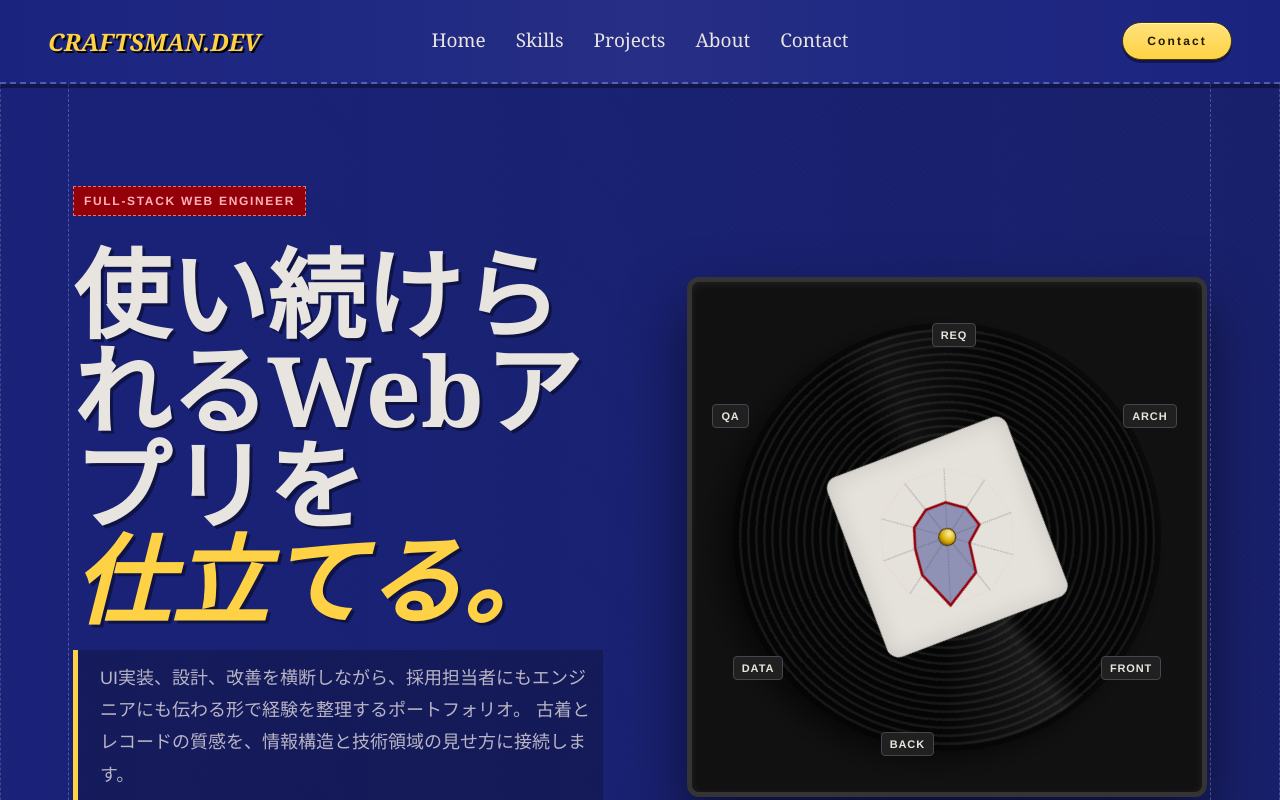
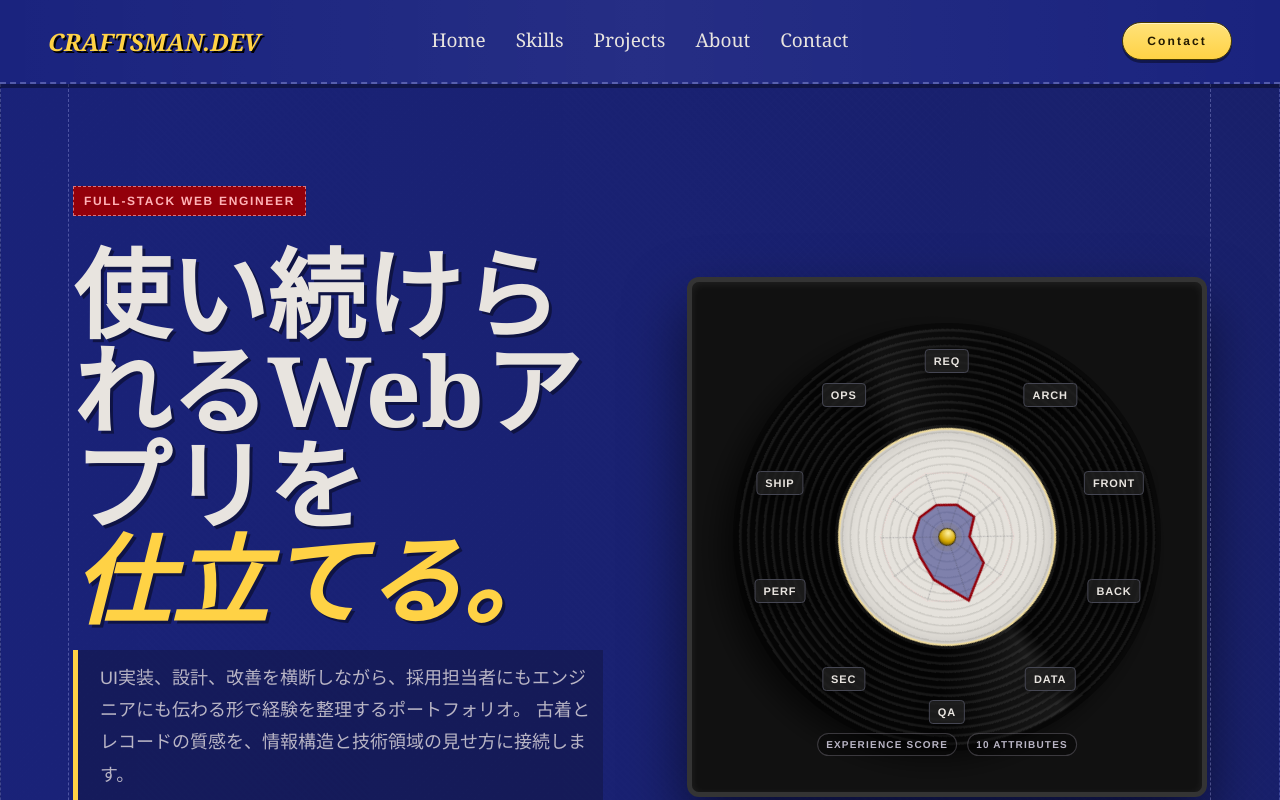
Before and after one commit to chuchu2525/portfolio, a Next.js app: page / in a window 1280 px wide. Shown: the top 800 px of the page. Built offline with nearby package versions, Linux system fonts and the light colour scheme.

Commit message:
Heroのスキル円盤表示を調整

```diff
--- a/app/globals.css
+++ b/app/globals.css
@@ -250,6 +250,7 @@ h3 {
 .record {
   position: absolute;
   inset: 9%;
+  z-index: 1;
   border-radius: 50%;
   background:
     repeating-radial-gradient(circle, #050505 0 5px, #181818 6px 8px),
@@ -267,17 +268,23 @@ h3 {
 
 .label-card {
   position: absolute;
-  inset: 27%;
+  inset: 24%;
+  z-index: 2;
   display: grid;
   place-items: center;
-  border-radius: 12px;
-  background: var(--paper);
-  transform: rotate(16deg);
-  box-shadow: inset 0 0 24px rgba(0, 0, 0, 0.12);
+  border: 2px solid rgba(255, 210, 69, 0.42);
+  border-radius: 50%;
+  background:
+    radial-gradient(circle at 50% 50%, rgba(255, 210, 69, 0.18) 0 9%, transparent 10%),
+    repeating-radial-gradient(circle, rgba(37, 35, 33, 0.12) 0 1px, transparent 2px 8px),
+    var(--paper);
+  box-shadow:
+    inset 0 0 24px rgba(0, 0, 0, 0.16),
+    0 10px 26px rgba(0, 0, 0, 0.42);
 }
 
 .hero-radar {
-  width: 84%;
+  width: 74%;
 }
 
 .hero-radar line {
@@ -292,7 +299,7 @@ h3 {
 }
 
 .radar-fill {
-  fill: rgba(26, 35, 126, 0.42);
+  fill: rgba(26, 35, 126, 0.5);
   stroke: var(--rust);
   stroke-width: 5;
 }
@@ -306,24 +313,49 @@ h3 {
   background: radial-gradient(circle at 35% 30%, #fff2a5, var(--yellow-2) 54%, #4a3900);
 }
 
-.axis {
+.hero-axis-ring {
   position: absolute;
+  inset: 9%;
+  z-index: 3;
+  border-radius: 50%;
+  pointer-events: none;
+}
+
+.axis-label {
+  position: absolute;
+  transform: translate(-50%, -50%);
   border: 1px solid var(--line);
   border-radius: 4px;
   padding: 5px 8px;
   color: var(--text);
-  background: var(--panel);
+  background: rgba(32, 32, 32, 0.82);
+  box-shadow: 0 5px 14px rgba(0, 0, 0, 0.36);
   font-size: 11px;
   font-weight: 700;
   letter-spacing: 0.08em;
 }
 
-.axis-1 { top: 8%; left: 47%; }
-.axis-2 { top: 24%; right: 5%; }
-.axis-3 { right: 8%; bottom: 22%; }
-.axis-4 { left: 37%; bottom: 7%; }
-.axis-5 { left: 8%; bottom: 22%; }
-.axis-6 { top: 24%; left: 4%; }
+.hero-axis-caption {
+  position: absolute;
+  left: 50%;
+  bottom: 7%;
+  z-index: 4;
+  display: flex;
+  gap: 10px;
+  transform: translateX(-50%);
+  color: var(--muted);
+  font-size: 10px;
+  font-weight: 800;
+  letter-spacing: 0.12em;
+  white-space: nowrap;
+}
+
+.hero-axis-caption span {
+  border: 1px solid rgba(185, 181, 197, 0.28);
+  border-radius: 999px;
+  padding: 5px 8px;
+  background: rgba(7, 7, 7, 0.42);
+}
 
 .section {
   padding: clamp(70px, 9vw, 124px) clamp(18px, 5vw, 72px);
--- a/components/PortfolioApp.tsx
+++ b/components/PortfolioApp.tsx
@@ -1,6 +1,7 @@
 "use client";
 
 import { useMemo, useState } from "react";
+import type { CSSProperties } from "react";
 import {
   getAttributeById,
   getContributingProjects,
@@ -25,6 +26,15 @@ function getPoint(index: number, total: number, ratio = 1) {
 
 function pointsToString(points: Array<{ x: number; y: number }>) {
   return points.map((point) => `${point.x.toFixed(1)},${point.y.toFixed(1)}`).join(" ");
+}
+
+function getHeroAxisStyle(index: number, total: number): CSSProperties {
+  const angle = -Math.PI / 2 + (Math.PI * 2 * index) / total;
+
+  return {
+    left: `${50 + Math.cos(angle) * 42}%`,
+    top: `${50 + Math.sin(angle) * 42}%`
+  };
 }
 
 function RadarChart({
@@ -186,11 +196,17 @@ export function PortfolioApp() {
                 <span className="spindle" />
               </div>
             </div>
-            {skillAttributes.slice(0, 6).map((attribute, index) => (
-              <span className={`axis axis-${index + 1}`} key={attribute.id}>
-                {attribute.label}
-              </span>
-            ))}
+            <div className="hero-axis-ring" aria-hidden="true">
+              {skillAttributes.map((attribute, index) => (
+                <span className="axis-label" key={attribute.id} style={getHeroAxisStyle(index, skillAttributes.length)}>
+                  {attribute.label}
+                </span>
+              ))}
+            </div>
+            <div className="hero-axis-caption" aria-hidden="true">
+              <span>EXPERIENCE SCORE</span>
+              <span>10 ATTRIBUTES</span>
+            </div>
           </div>
         </section>
 
```
